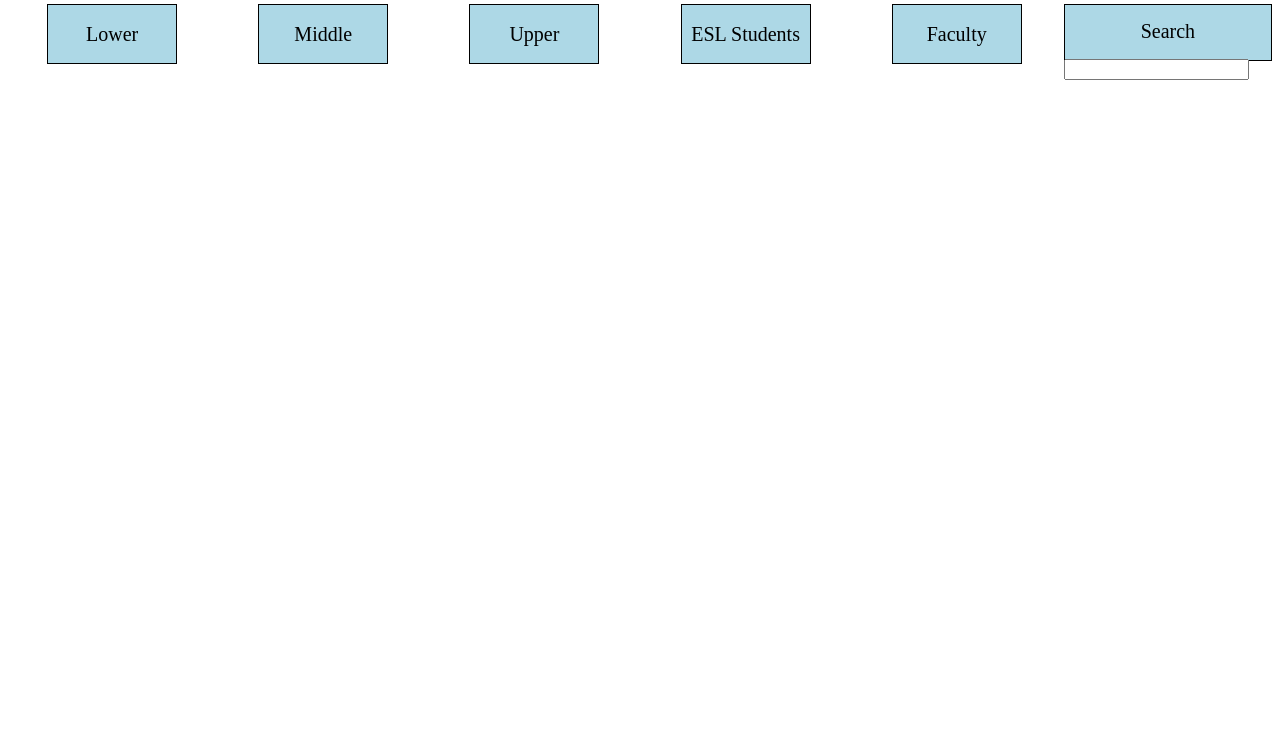
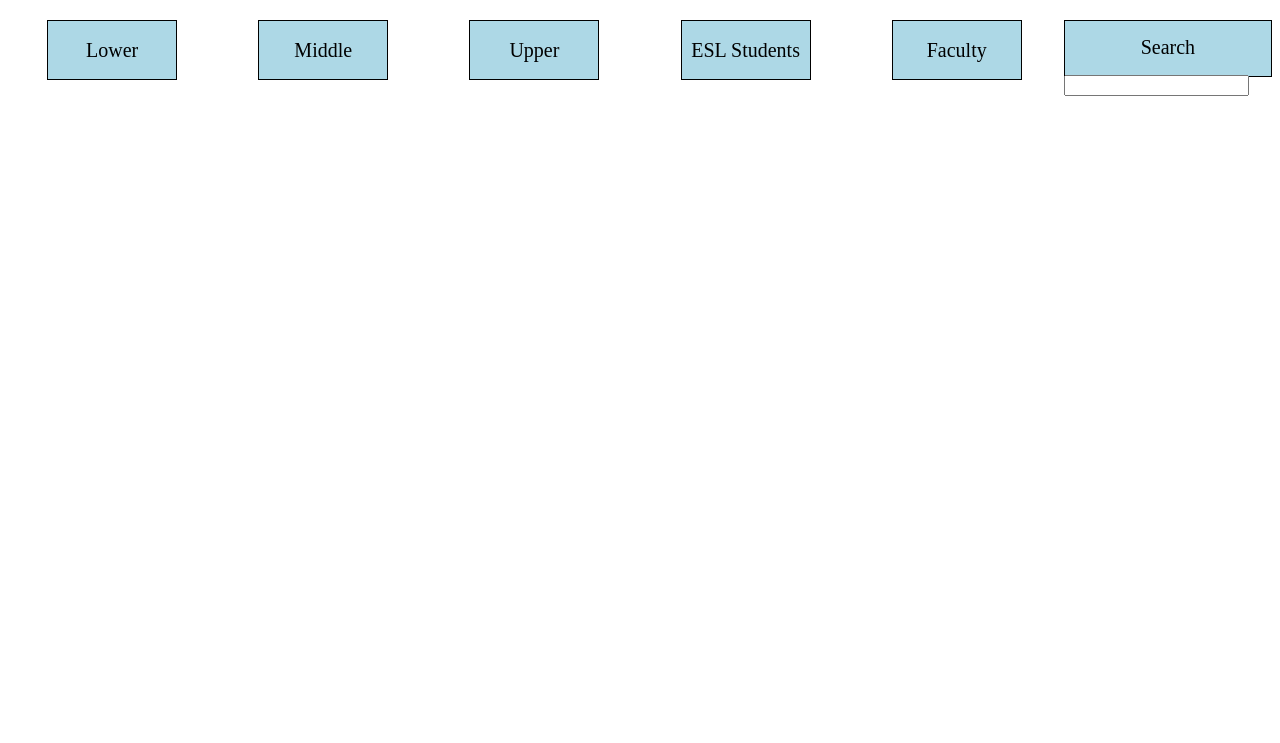
Before and after one commit to leonard4589/Fulton-Icebreaker, a plain HTML site: page index.html in a window 1280 px wide. Shown: the part 57-800 px from the top of the page. Drawn offline with Linux system fonts and the light colour scheme.

Commit message:
biopics and other

```diff
--- a/index.html
+++ b/index.html
@@ -8,7 +8,7 @@
         display:grid;
         grid-template-columns:repeat(6, 1fr);
         gap: 3px;
-        grid-auto-rows:minmax(1em, auto);
+        grid-auto-rows:minmax(2em, auto);
       }
       .lower {
         font-size: 20px;
```
Also changed, not shown: biopics/1.jpg (renamed from biopics/images.jpg), biopics/2.jpg (renamed from biopics/photo-1600490036275-35f5f1656861.jpg), biopics/3.jpg (renamed from biopics/quick-and-easy-chinese-noodle-soup1200.jpg).
